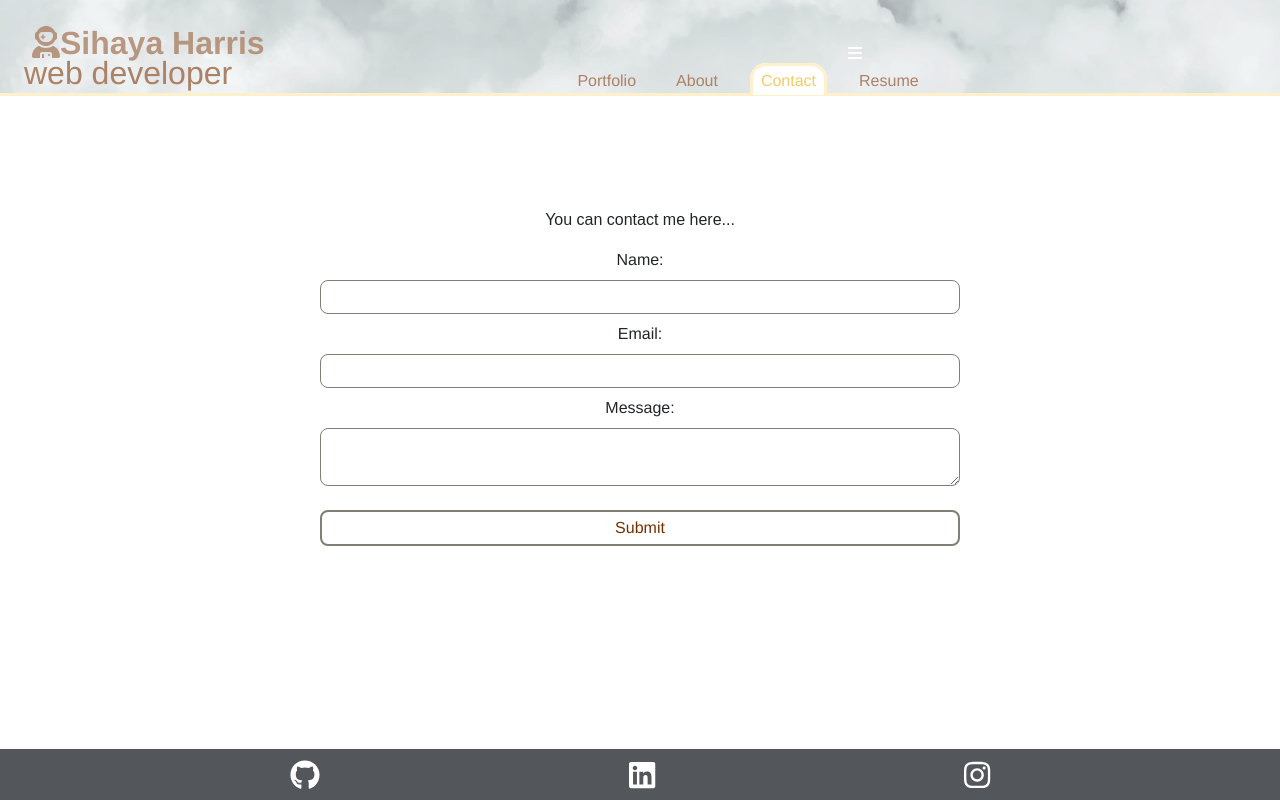
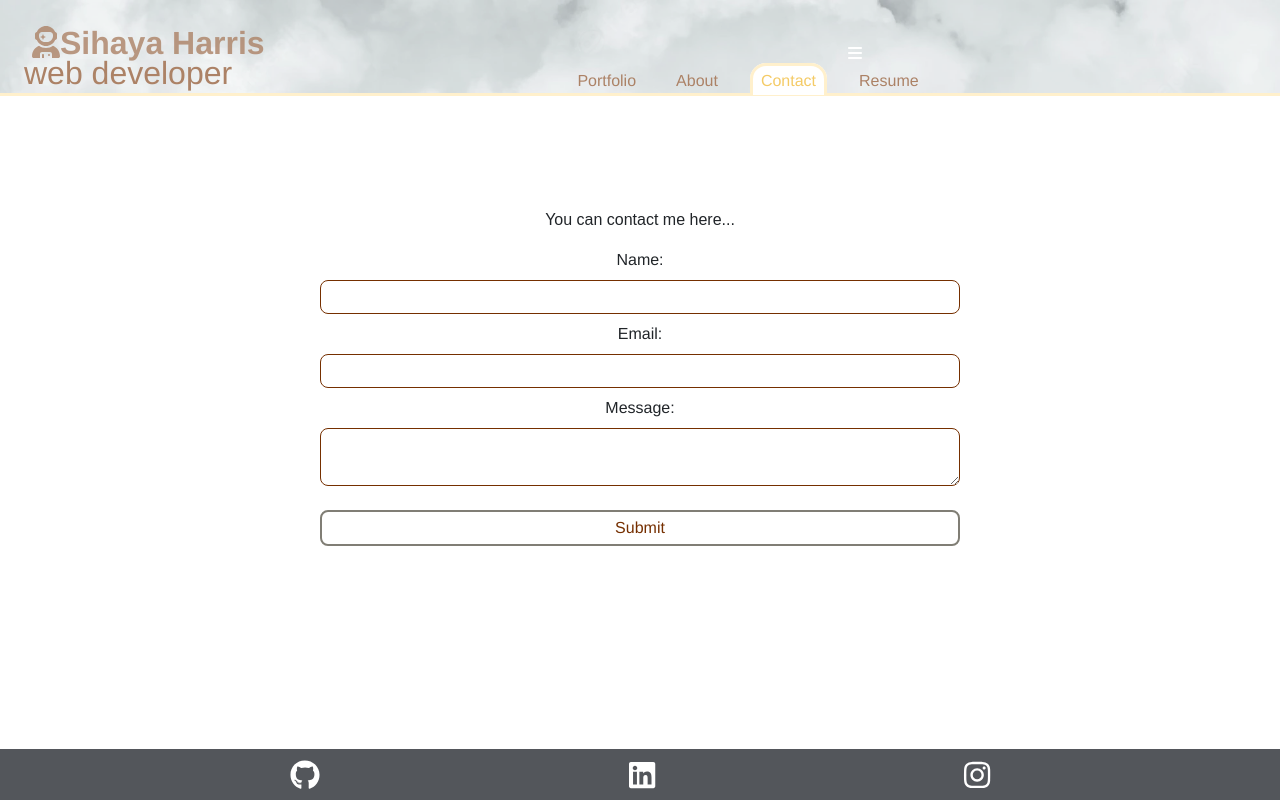
Before and after one commit to sihayah/portfoliofolio, a React (Create React App) app: page /contact in a window 1280 px wide. Built offline with nearby package versions, Linux system fonts and the light colour scheme; a web font is replaced by a local one.

Commit message:
fixed validation notifications is ContactForm

```diff
--- a/src/components/ContactForm/index.js
+++ b/src/components/ContactForm/index.js
@@ -22,10 +22,17 @@ const ContactForm = () => {
             } else {
                 setErrorMessage('')
             }
-        } else {
-            if (!e.target.value.length) {
-                setErrorMessage(`${e.target.name} is required.`)
-                console.log(errorMessage)
+        }
+        if (e.target.name === 'from_name') {
+            if (!isValid) {
+                setErrorMessage('Name is required.')
+            } else {
+                setErrorMessage('')
+            }
+        }
+        else if (e.target.name === 'message') {
+            if (!isValid) {
+                setErrorMessage('Message is required.')
             } else {
                 setErrorMessage('')
             }
@@ -72,7 +79,7 @@ const ContactForm = () => {
                 </p>
             </div>
         )}
-        <button type="submit" value="submit" onChange={handleChange} className="contact-btn">Submit</button>
+        <button type="submit" value="submit" onBlur={handleChange} className="contact-btn">Submit</button>
         {submitted && (
             <div>
                 <p>
--- a/src/pages/Contact/style.css
+++ b/src/pages/Contact/style.css
@@ -10,13 +10,13 @@ form {
   input {
     padding: .5vh;
     border-radius: 1vh;
-    border: 1px solid var(--warm-grey);
+    border: 1px solid var(--dark-orange);
   }
 
   textarea {
     padding: .5vh;
     border-radius: 1vh;
-    border: 1px solid var(--warm-grey);
+    border: 1px solid var(--dark-orange);
   }
 
   .contact-btn {
```
